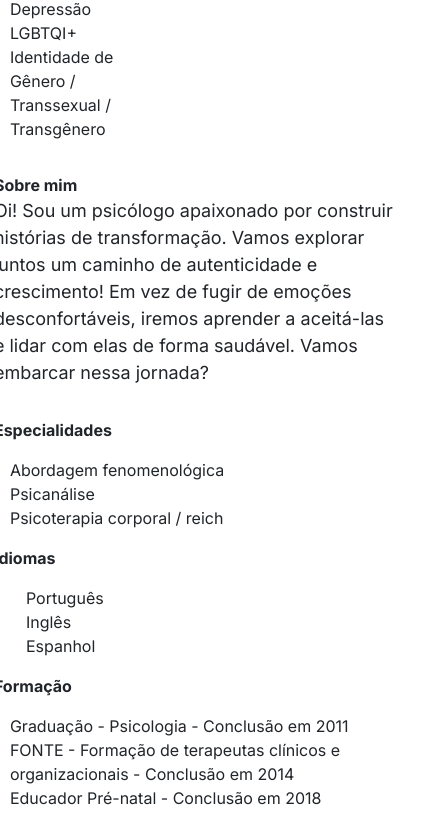
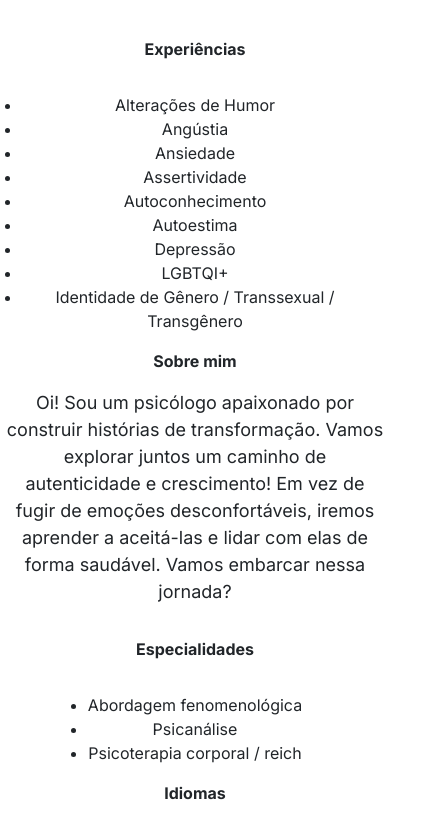
Before and after one commit to guimaciel/smpsicologia, a plain HTML site: page frontend/especialista.html in a window 390 px wide. Shown: the part 560-1378 px from the top of the page, 428 px wide, since content can reach past the window. Drawn offline with nearby package versions, Linux system fonts and the light colour scheme; some icons are missing.

Commit message:
Fix especialista resp

```diff
--- a/frontend/css/especialista.css
+++ b/frontend/css/especialista.css
@@ -300,11 +300,36 @@ content {
     display: none;
     visibility: hidden;
   }
+
+  .especialista-box-top, .especialista-idioma-avaliacao, .especialista-nome, .especialista-valor, .especialista-experiencias {
+    flex-direction: column;
+    row-gap: 1rem;
+    padding: 0.5rem 0;
+    margin: 0;
+    align-items: center;
+    justify-content: center;
+    text-align: center;
+  }
+  .especialista-exp-apresent {
+    display: flex;
+    flex-direction: column-reverse;
+  }
 }
 
 @media (max-width: 530px) {
+  .box-especialista {
+    margin: 0;
+    padding: 0;
+  }
   .agenda-day-header:nth-last-child(-n+5), .agenda-day-column:nth-last-child(-n+5) {
     display: none;
     visibility: hidden;
   }
 }
+
+@media (max-width: 380px) {
+  .agenda-day-header:nth-last-child(-n+6), .agenda-day-column:nth-last-child(-n+6) {
+    display: none;
+    visibility: hidden;
+  }
+}
```
